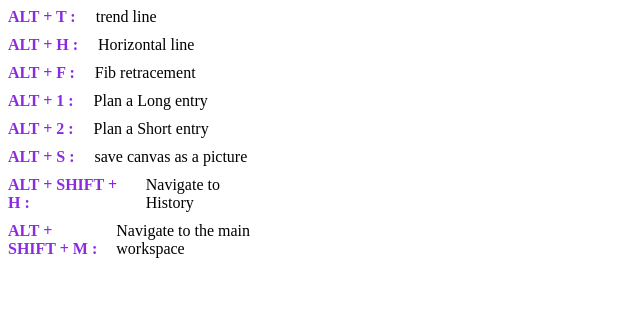
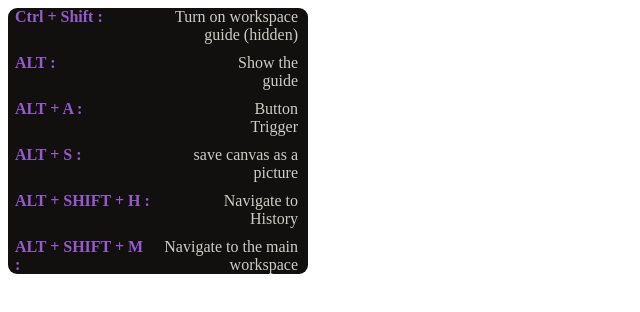
Before and after one commit to June-Tr/chrome_extension_Trade_mask, a browser extension: page extension/guide.html in a window 1280 px wide. Shown: the whole page, without its empty margins (0-640 px from the left). Drawn offline with Linux system fonts and the light colour scheme.

Commit message:
Adjust the vanila html + (css <- temporarily) to look less weird

```diff
--- a/extension/css/main.css
+++ b/extension/css/main.css
@@ -8,7 +8,7 @@
     user-select: none;
     font-size: 2em;
     width: 100px;
-    color: #EEEEEE;
+    color: rgba(245, 222, 16, 0.195);
     background-color: #FD7013;
 	z-index: 22	;
 }
--- a/extension/guide.html
+++ b/extension/guide.html
@@ -5,53 +5,44 @@
     <meta name="viewport" content="width=device-width, initial-scale=1.0">
     <title>City index short cut</title>
 </head>
-    <div style="width:250px; display:flex">
-        <div style="color:blueviolet; font-weight: bold;">ALT + T :</div>
+    <div style="border-radius: 9px; width: 300px; background-color:rgb(17, 16, 14) ;border-collapse: separate; color: rgb(205, 205, 198); ">
+        <div style="width:290px; display:flex; position: relative;">
+            <div style="color:rgb(150, 90, 206) ; font-weight: bold; width: 210px;margin-left: 7px;"> Ctrl + Shift :</div>
             <div style="width:20px"></div>
-        <div style="left:30px"> trend line </div>
+            <div style="left:30px; text-align: end;"> Turn on workspace guide (hidden) </div>
         </div>
-    <div style="height: 10px;"></div>
-    <div style="width:250px; display:flex">
-        <div style="color:blueviolet; font-weight: bold;">ALT + H :</div>
+        <div style="height: 10px; position: relative;"></div>
+        <div style="width:290px; display:flex; position: relative;">
+            <div style="color:rgb(150, 90, 206); font-weight: bold;width: 210px;margin-left: 7px;">ALT :</div>
             <div style="width:20px"></div>
-        <div style="left:30px"> Horizontal line
+            <div style="left:30px; text-align: end;"> Show the guide
             </div>
         </div>
-    <div style="height: 10px;"></div>
-    <div style="width:250px; display:flex">
-        <div style="color:blueviolet; font-weight: bold;">ALT + F :</div>
+        <div style="height: 10px;; position: relative;"></div>
+        <div style="width:290px; display:flex; position: relative;">
+            <div style="color:rgb(150, 90, 206); font-weight: bold;width: 210px;margin-left: 7px;">ALT + A :</div>
             <div style="width:20px"></div>
-        <div style="left:30px"> Fib retracement </div>
+            <div style="left:30px; text-align: end;"> Button Trigger </div>
         </div>
-    <div style="height: 10px;"></div>
-    <div style="width:250px; display:flex">
-        <div style="color:blueviolet; font-weight: bold;">ALT + 1 :</div>
+
+        <div style="height: 10px;; position: relative;"></div>
+        <div style="width:290px; display:flex; position: relative;">
+            <div style="color:rgb(150, 90, 206); font-weight: bold; width: 210px;margin-left: 7px;">ALT + S :</div>
             <div style="width:20px"></div>
-        <div style="left:30px"> Plan a Long entry </div>
+            <div style="left:30px; text-align: end;"> save canvas as a picture</div>
         </div>
-    <div style="height: 10px;"></div>
-    <div style="width:250px; display:flex">
-        <div style="color:blueviolet; font-weight: bold;">ALT + 2 :</div>
+        <div style="height: 10px;; position: relative;"></div>
+        <div style="width:290px; display:flex; position: relative">
+            <div style="color:rgb(150, 90, 206); font-weight: bold; ;width: 210px;margin-left: 7px;">ALT + SHIFT + H :</div>
             <div style="width:20px"></div>
-        <div style="left:30px"> Plan a Short entry </div>
+            <div style="left:30px; text-align: end;"> Navigate to History</div>
         </div>
-    <div style="height: 10px;"></div>
-    <div style="width:250px; display:flex">
-        <div style="color:blueviolet; font-weight: bold;">ALT + S :</div>
+        <div style="height: 10px;; position: relative;"></div>
+        <div style="width:290px; display:flex; position: relative;">
+            <div style="color:rgb(150, 90, 206); font-weight: bold; width: 210px;margin-left: 7px;">ALT + SHIFT + M :</div>
             <div style="width:20px"></div>
-        <div style="left:30px"> save canvas as a picture</div>
+            <div style="left:30px; text-align: end;"> Navigate to the main workspace</div>
         </div>
-    <div style="height: 10px;"></div>
-    <div style="width:250px; display:flex">
-        <div style="color:blueviolet; font-weight: bold;">ALT + SHIFT + H :</div>
-        <div style="width:20px"></div>
-        <div style="left:30px"> Navigate to History</div>
-    </div>
-    <div style="height: 10px;"></div>
-    <div style="width:250px; display:flex">
-        <div style="color:blueviolet; font-weight: bold;">ALT + SHIFT + M :</div>
-        <div style="width:20px"></div>
-        <div style="left:30px"> Navigate to the main workspace</div>
     </div>
 <body>
 
```
Also changed, not shown: extension/Shortcut/Shortcut.js (+6 -3 lines), extension/config/config.js (+6 -3 lines), extension/html/popup.js (+19 -5 lines), extension/src/KeyEvent.js (+8 -0 lines), extension/src/RewriteHTML.js (+11 -3 lines). Lines whose indentation alone changed are shown as unchanged.
